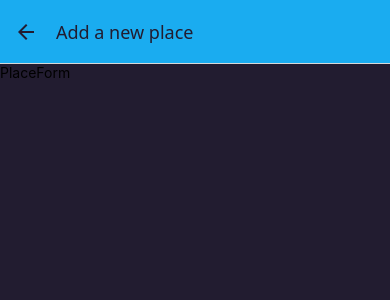
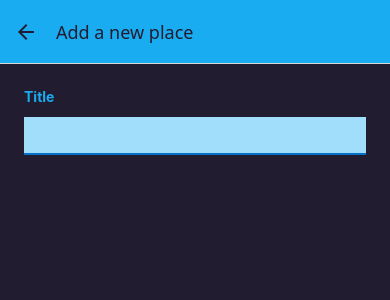
Before and after one commit to officialcc/react_native_native_device_features, a React Native app: screen /AddPlace in a window 390 px wide. Shown: the top 300 px of the page. Built offline with nearby package versions, Linux system fonts and the light colour scheme.

Commit message:
Completed Lesson #195

```diff
--- a/components/Places/PlaceForm.js
+++ b/components/Places/PlaceForm.js
@@ -1,11 +1,43 @@
-import { Text, View } from "react-native";
+import { useState } from "react";
+import { ScrollView, StyleSheet, Text, TextInput, View } from "react-native";
+import { Colors } from "../../constants/colors";
 
 function PlaceForm() {
+    const [enteredTitle, setEnteredTitle] = useState('');
+
+    function changeTitleHandler(enteredText) {
+        setEnteredTitle(enteredText);
+    }
+
     return (
-        <View>
-            <Text>PlaceForm</Text>
-        </View>
-    )
+        <ScrollView style={styles.form}>
+            <View>
+                <Text style={styles.label}>Title</Text>
+                <TextInput style={styles.input} onChangeText={changeTitleHandler} value={enteredTitle} />
+            </View>
+        </ScrollView>
+    );
 }
 
 export default PlaceForm;
+
+const styles = StyleSheet.create({
+    form: {
+        flex: 1,
+        padding: 24,
+    },
+    label: {
+        fontWeight: 'bold',
+        marginBottom: 4,
+        color: Colors.primary500,
+    },
+    input: {
+        marginVertical: 8,
+        paddingHorizontal: 4,
+        paddingVertical: 8,
+        fontSize: 16,
+        borderBottomColor: Colors.primary700,
+        borderBottomWidth: 2,
+        backgroundColor: Colors.primary100,
+    },
+});
```
